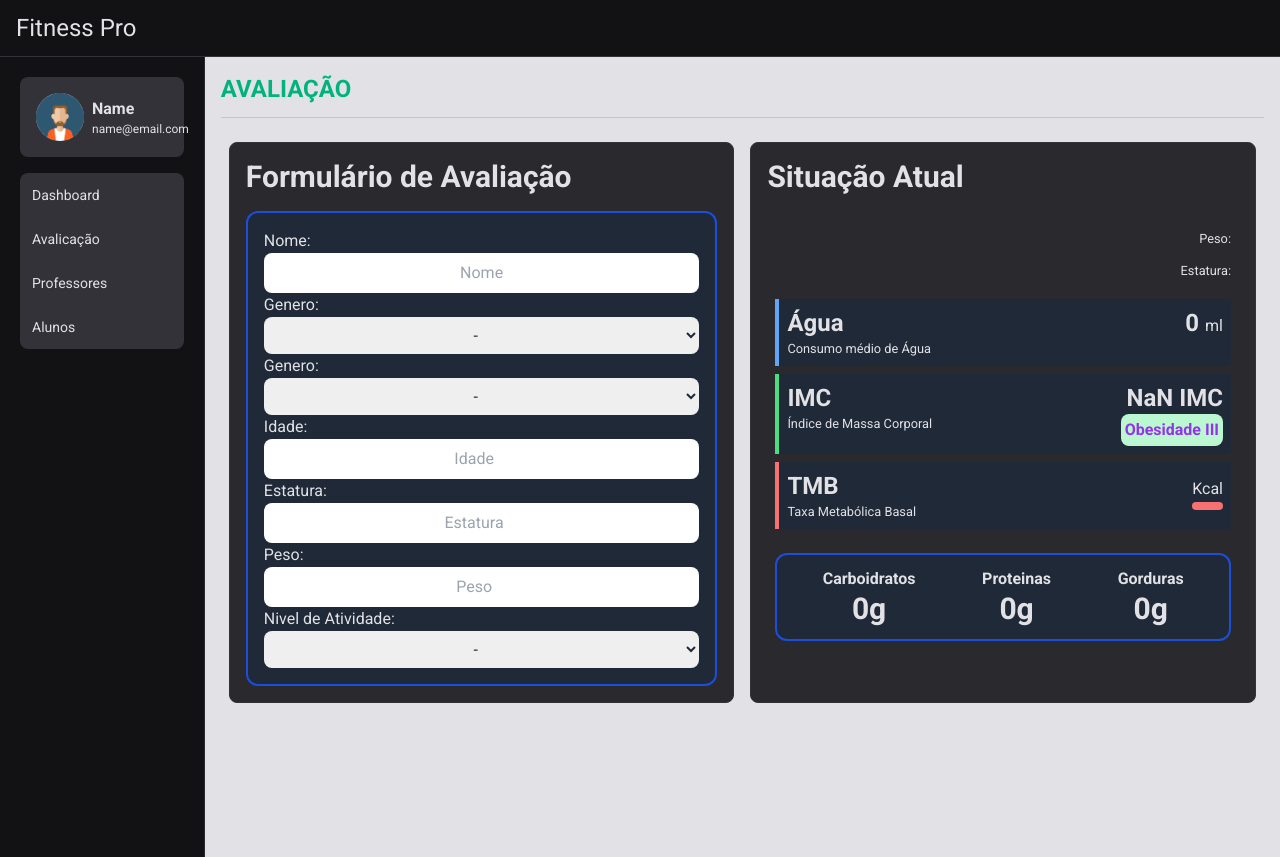
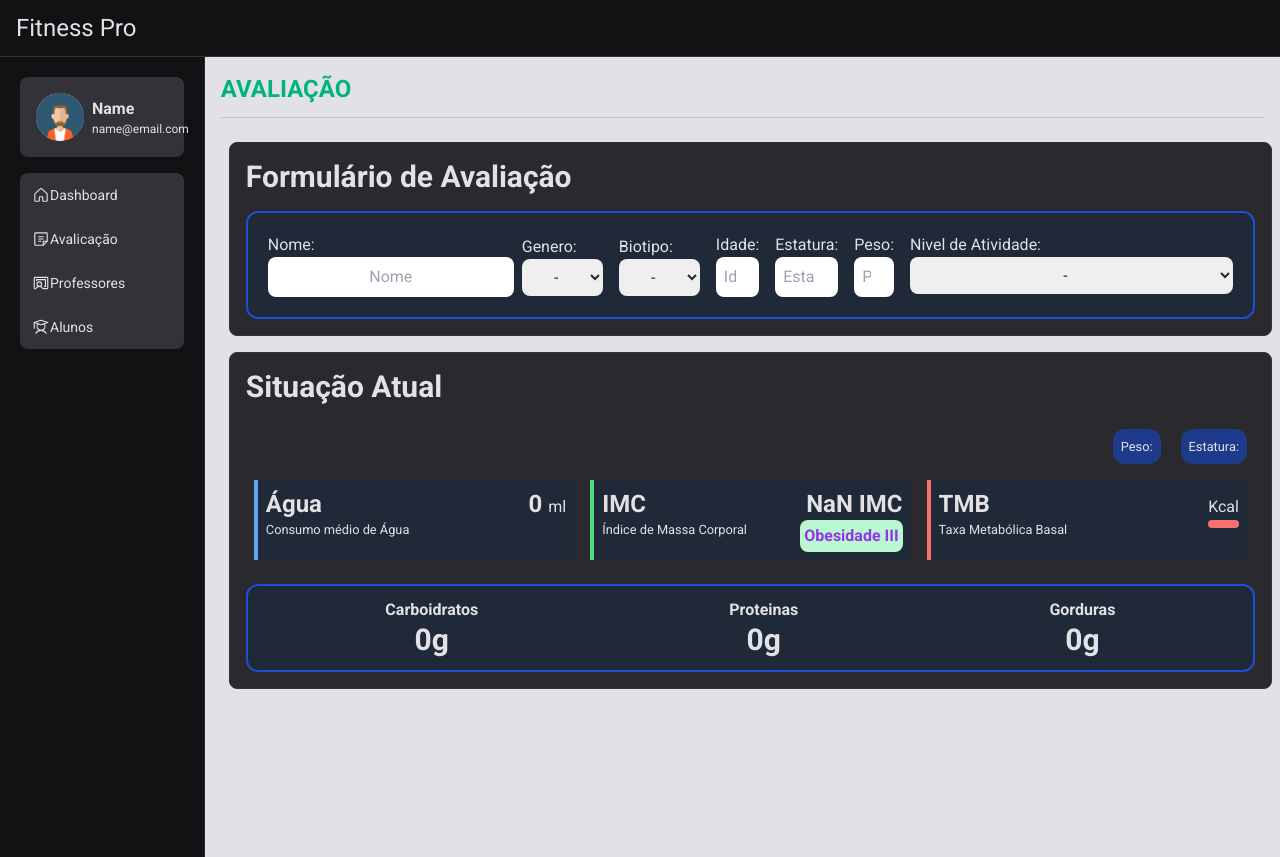
Before and after one commit to alfredosabino/fitpro, a React (Vite) app: page /avaliable in a window 1280 px wide. Built offline with nearby package versions, Linux system fonts and the light colour scheme; no server answers.

Commit message:
Correções variaveis

```diff
--- a/package.json
+++ b/package.json
@@ -14,6 +14,8 @@
     "@graphql-codegen/typescript-operations": "^2.4.3",
     "@graphql-codegen/typescript-react-query": "^3.5.15",
     "graphql": "^16.5.0",
+    "phosphor": "^0.7.1",
+    "phosphor-react": "^1.4.1",
     "react": "^18.0.0",
     "react-dom": "^18.0.0",
     "react-router-dom": "^6.3.0"
--- a/src/components/Avaliable/Avaliable.tsx
+++ b/src/components/Avaliable/Avaliable.tsx
@@ -8,7 +8,7 @@ export function Avaliable() {
             <h1 className="text-2xl font-semibold text-green-300 uppercase mb-3">Avaliação</h1>
                 <hr/>
             <div className='w-full mt-4'>
-                <div className="flex">
+                <div className="flex container">
                     <FormMedidasAluno />
                 </div>
             </div>
--- a/src/components/Calculator/Calculadoras.tsx
+++ b/src/components/Calculator/Calculadoras.tsx
@@ -41,7 +41,7 @@ export function CalculadoraTMB(genre: String, age: number, stature: number, weig
         }
     }
 
-    const tmb = (genre == 'male' ?
+    const tmb = (genre === 'male' ?
         valueActivy * (
             (valueGenre.male.valtot + (
                 (valueGenre.male.valpeso) + (
@@ -50,13 +50,15 @@ export function CalculadoraTMB(genre: String, age: number, stature: number, weig
             )
             )
         )
-        : genre == 'female' ? (valueGenre.female.valtot + (
-            valueGenre.female.valpeso)
-            + (
-                (valueGenre.female.valalt)
-                - (valueGenre.female.valid)
-            )
-        ) : null
+        : genre === 'female' ?
+            valueActivy * (
+                (valueGenre.female.valtot + (
+                    (valueGenre.female.valpeso) + (
+                        valueGenre.female.valalt) - (
+                        valueGenre.female.valid)
+                )
+                )
+            ) : null
     )
     return tmb
 
--- a/src/components/FormMedidasAluno.tsx
+++ b/src/components/FormMedidasAluno.tsx
@@ -15,11 +15,11 @@ export function FormMedidasAluno() {
     const [idade, setIdade]: any = useState('')
 
     return (
-        <div className="flex w-full">
+        <div className="grid w-full md:inline-grid">
             <Card>
                 <TitleCard title={"Formulário de Avaliação"} />
-                <div className="flex justify-center p-4 bg-gray-800 border-2 border-blue-700 rounded-xl h-full">
-                    <form className="grid item-center w-full">
+                <div className="flex justify-center p-5 bg-gray-800 border-2 border-blue-700 rounded-xl h-full">
+                    <form className="flex justify-center item-center w-full">
                         <legend>
                             Nome:
                             <input
@@ -29,7 +29,8 @@ export function FormMedidasAluno() {
                                 onChange={event => setNome(event.target.value)}
                             />
                         </legend>
-                        <legend>
+                        <div className="flex flex-1 items-center">
+                            <legend className="w-full ml-2 mr-2">
                                 Genero:
                                 <select
                                     className="p-2 rounded-lg w-full text-gray-800 font-base text-center"
@@ -40,8 +41,8 @@ export function FormMedidasAluno() {
                                     <option value='female'>Feminino</option>
                                 </select>
                             </legend>
-                        <legend>
-                            Genero:
+                            <legend className="w-full ml-2 mr-2">
+                                Biotipo:
                                 <select
                                     className="p-2 rounded-lg w-full text-gray-800 font-base text-center"
                                     onChange={event => setBiotipo(event.target.value)}
@@ -52,7 +53,9 @@ export function FormMedidasAluno() {
                                     <option value='endo'>Endomorfo</option>
                                 </select>
                             </legend>
-                        <legend>
+                        </div>
+                        <div className="flex flex-1">
+                            <legend className="w-full ml-2 mr-2">
                                 Idade:
                                 <input
                                     type="number"
@@ -61,7 +64,7 @@ export function FormMedidasAluno() {
                                     onChange={event => setIdade(event.target.value)}
                                 />
                             </legend>
-                        <legend>
+                            <legend className="w-full mr-2 ml-2">
                                 Estatura:
                                 <input
                                     type="number"
@@ -70,7 +73,7 @@ export function FormMedidasAluno() {
                                     onChange={event => setEstatura(event.target.value)}
                                 />
                             </legend>
-                        <legend>
+                            <legend className="w-full ml-2 mr-2">
                                 Peso:
                                 <input
                                     type="number"
@@ -79,7 +82,8 @@ export function FormMedidasAluno() {
                                     onChange={event => setPeso(event.target.value)}
                                 />
                             </legend>
-                        <legend>
+                        </div>
+                        <legend className="ml-2 items-center">
                             Nivel de Atividade:
                             <select
                                 className="p-2 rounded-lg w-full text-gray-800 font-base text-center"
@@ -106,25 +110,24 @@ export function FormMedidasAluno() {
                             <small>{idade ? `, ${idade} anos` : null}</small>
                         </div>
                         <div>
-                            <small>{sexo == 'male' ? 'Masculino' : sexo == 'female' ? 'Feminino' : null}</small>
-                            <small>{biotipo == 'ecto' ? ', Ectomorfo' : biotipo == 'meso' ? ', Mesomorfo' : biotipo == 'endo' ? ', Endomorfo' : null}</small>
+                            <small>{sexo === 'male' ? 'Masculino' : sexo === 'female' ? 'Feminino' : null}</small>
+                            <small>{biotipo === 'ecto' ? ', Ectomorfo' : biotipo === 'meso' ? ', Mesomorfo' : biotipo == 'endo' ? ', Endomorfo' : null}</small>
                         </div>
                     </div>
-                    <div className="flex flex-col text-right">
-                        <span>
+                    <div className="flex flex-1 justify-end text-right">
+                        <span className="bg-blue-900 rounded-xl items-center flex flex-col p-2 mr-5">
                             <small>Peso: </small>
                             <span className="font-bold text-2xl">{peso ? `${peso} Kg` : null}{''}</span>
                         </span>
-                        <span>
+                        <span className="bg-blue-900 rounded-xl items-center flex flex-col p-2">
                             <small>Estatura: </small>
                             <span className="font-bold text-2xl">{estatura ? `${estatura} cm` : null} </span>
                         </span>
                     </div>
                 </div>
-
-                <div className="flex">
-                    <div className="flex flex-col gap-2 p-2 justify-around w-full">
-                        <div className="border-l-4 border-blue-400 bg-gray-800 h-full">
+                <div className="flex flex-col">
+                    <div className="flex flex-1 gap-2 p-2 justify-around w-full">
+                        <div className="border-l-4 border-blue-400 bg-gray-800 w-full">
                             <div className="flex justify-between p-2">
                                 <div className="flex flex-col">
                                     <span className="text-2xl font-semibold">Água</span>
@@ -135,7 +138,7 @@ export function FormMedidasAluno() {
                                 </div>
                             </div>
                         </div>
-                        <div className="border-l-4 border-green-400 bg-gray-800">
+                        <div className="border-l-4 border-green-400 bg-gray-800 w-full ml-2">
                             <div className="flex justify-between p-2">
                                 <div className="flex flex-col">
                                     <span className="text-2xl font-semibold">IMC</span>
@@ -149,7 +152,7 @@ export function FormMedidasAluno() {
                                 </div>
                             </div>
                         </div>
-                        <div className="border-l-4 border-red-400 bg-gray-800">
+                        <div className="border-l-4 border-red-400 bg-gray-800 w-full ml-2">
                             <div className="flex justify-between p-2">
                                 <div className="flex flex-col">
                                     <span className="text-2xl font-semibold">TMB</span>
@@ -160,11 +163,12 @@ export function FormMedidasAluno() {
                                     <span className="bg-red-400 rounded-lg text-center font-bold text-white p-1">
                                         {atividade === 'sedentario' ? 'Sedentário'
                                             : atividade === 'levemente_ativo' ? 'Levemente Ativo'
-                                                : atividade === 'moderadamente_ativo' ? 'Levemente Ativo'
-                                                    : atividade === 'altamente_ativo' ? 'Levemente Ativo'
-                                                        : atividade === 'extremamente_ativo' ? 'Levemente Ativo'
+                                                : atividade === 'moderadamente_ativo' ? 'Moderadamente Ativo'
+                                                    : atividade === 'altamente_ativo' ? 'Altamente Ativo'
+                                                        : atividade === 'extremamente_ativo' ? 'Extremamente Ativo'
                                                             : null}
                                     </span>
+                                </div>
                             </div>
                         </div>
                     </div>
@@ -191,7 +195,6 @@ export function FormMedidasAluno() {
                         })}
                     </div>
                 </div>
-                </div>
             </Card >
         </div>
     )
--- a/src/components/Layouts/Sidebar/MenuItems/MenuItems.tsx
+++ b/src/components/Layouts/Sidebar/MenuItems/MenuItems.tsx
@@ -5,7 +5,7 @@ export function MenuItems(props: any) {
         <Link
             to={props.link}
             className="items-center justify-start p-3 text-sm hover:text-base hover:text-green-300 hover:bg-gray-700">
-            {props.menuitem}
+            <span className="flex items-center">{props.icon} {props.menuitem}</span>
         </Link>
     )
 }
--- a/src/components/Layouts/Sidebar/Sidebar.tsx
+++ b/src/components/Layouts/Sidebar/Sidebar.tsx
@@ -1,15 +1,17 @@
 import { User } from "../../Users/User";
 import { MenuItems } from "./MenuItems/MenuItems";
+
+import { House, ChalkboardTeacher, Student, Note } from 'phosphor-react'
 
 export function Sidebar() {
     return (
         <aside className="w-[16%] bg-gray-700 p-5 border-r border-gray-600 ">
             <User />
             <div className="flex flex-col bg-gray-500 rounded-lg mt-4">
-                <MenuItems link={"/"} menuitem={"Dashboard"} />
-                <MenuItems link={"/avaliable"} menuitem={"Avalicação"} />
-                <MenuItems link={"/coaches"} menuitem={"Professores"} />
-                <MenuItems link={"/studants"} menuitem={"Alunos"} />
+                <MenuItems link={"/"} menuitem={"Dashboard"} icon={<House size={18}/>} />
+                <MenuItems link={"/avaliable"} menuitem={"Avalicação"} icon={<Note size={18}/>} />
+                <MenuItems link={"/coaches"} menuitem={"Professores"} icon={<ChalkboardTeacher size={18}/>} />
+                <MenuItems link={"/studants"} menuitem={"Alunos"} icon={<Student size={18}/>} />
             </div>
         </aside>
     )
```
Also changed, not shown: 1 other file (tests, documents, lock files or other folders). Lines whose indentation alone changed are shown as unchanged.
